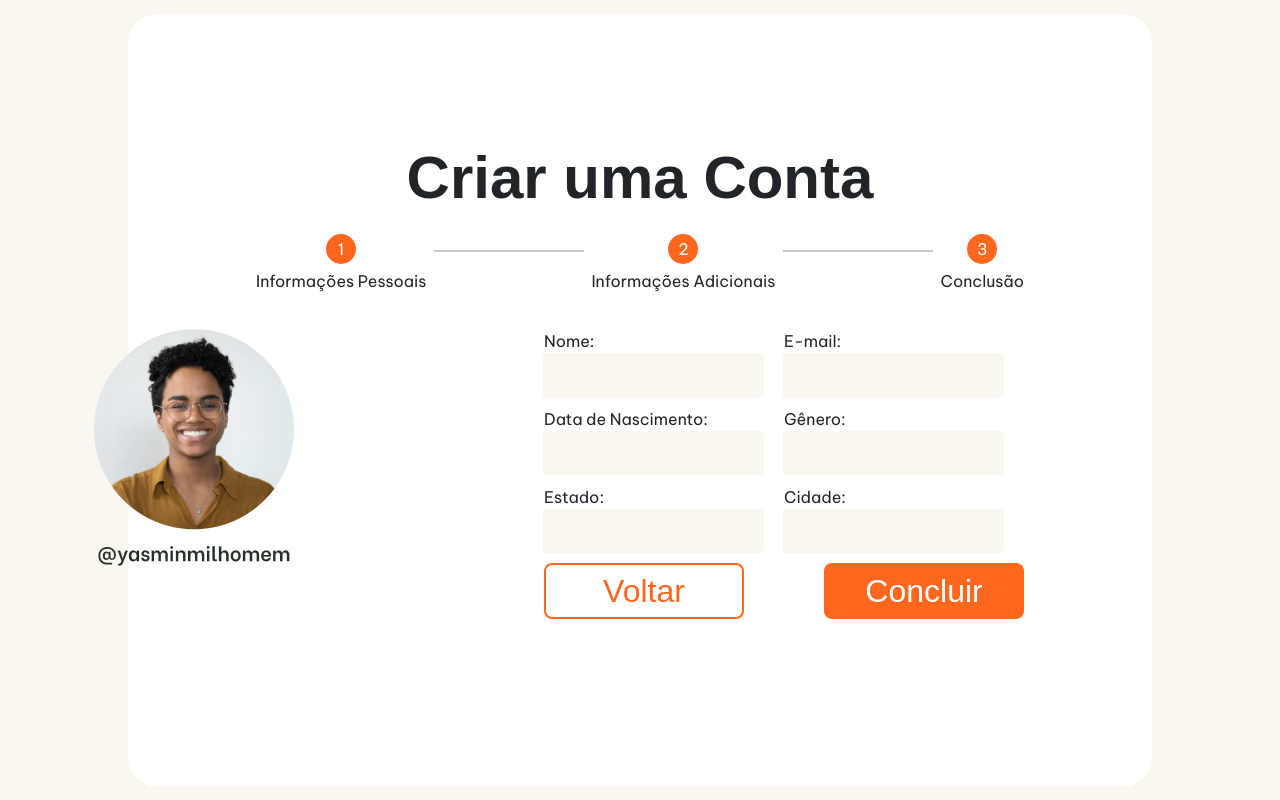
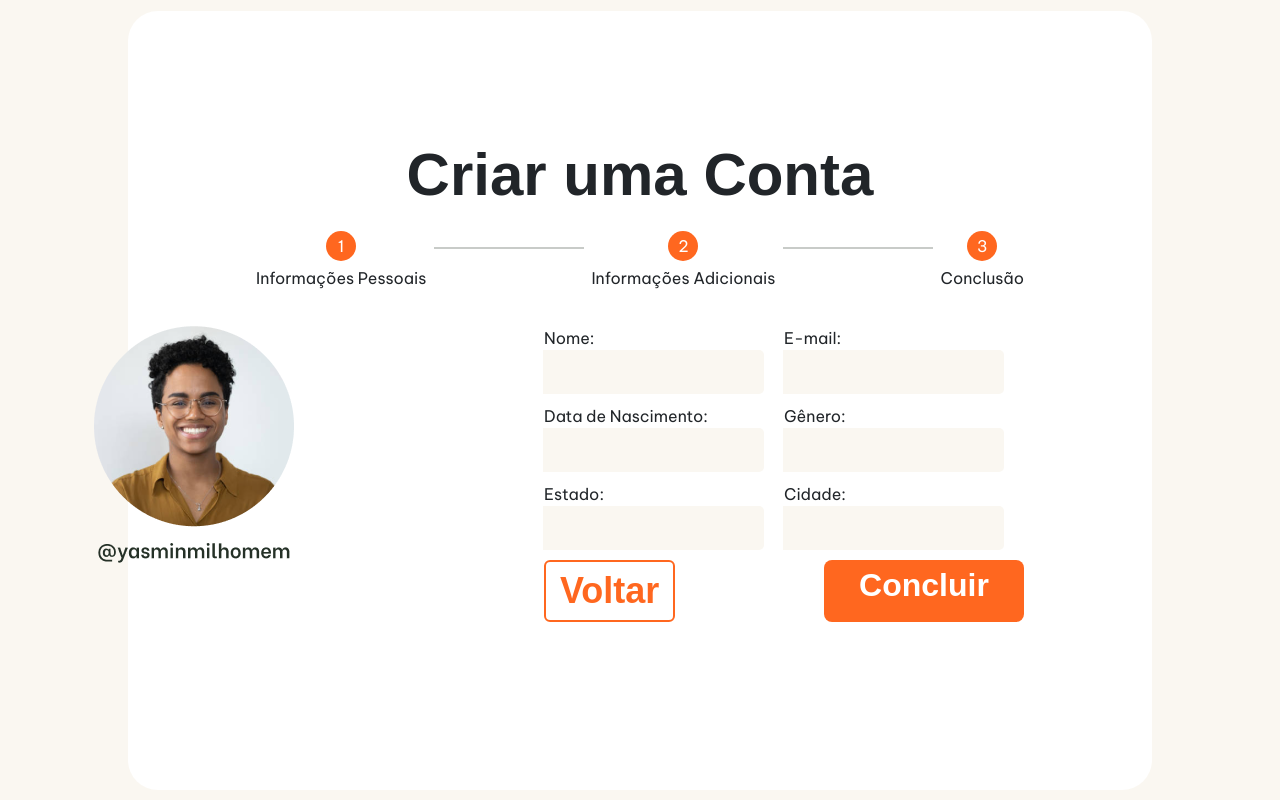
Before and after one commit to NaumDiniz/4-desafio-programa-trilhas-inova-, a plain HTML site: page Cadastro-conclusao.html in a window 1280 px wide. Drawn offline with nearby package versions, Linux system fonts and the light colour scheme; a web font is replaced by a local one.

Commit message:
melhorias de responsividade

```diff
--- a/Cadastro-conclusao.html
+++ b/Cadastro-conclusao.html
@@ -109,8 +109,8 @@
 
                         </div>
                         <div class="botoes" style="display: flex; justify-content: space-between; ">
-                            <button class="conta-existente">Voltar</button>
-                            <button class="proximo">Concluir</button>
+                            <a href="Cadastro-informacoes-adicionais.html" class="botao-secundario">Voltar</a>
+                            <a href="" class="botao-primario">Concluir</a>
                         </div>
                     </form>
                 </div>
--- a/styles/Cadastro.css
+++ b/styles/Cadastro.css
@@ -109,27 +109,7 @@ body {
     gap: 70px;
 }
 
-button {}
-
-.conta-existente {
-    background: none;
-    border: 2px solid #FF671F;
-    color: #FF671F;
-
-    width: 200px;
-
-    padding: 2px;
-
-    border-radius: 8px;
-    cursor: pointer;
-
-
-
-
-
-}
-
-.proximo {
+.botao-primario {
     background: #FF671F;
 
     width: 200px;
@@ -139,7 +119,20 @@ button {}
     border-radius: 8px;
     cursor: pointer;
     color: white;
+    text-decoration: none;
 }
+
+.botao-secundario {
+    border: 2px solid #FF671F;
+    border-radius: 6px;
+    padding: 2px 14px;
+    font-family: "Dongle", sans-serif;
+    font-size: 36px;
+    font-weight: 600;
+    color: #FF671F;
+    transition: transform .8s;
+    text-decoration: none;
+  }
 
 .midias-sociais {
     display: flex;
@@ -147,6 +140,7 @@ button {}
     text-align: center;
     align-items: center;
     color: #253127;
+
 }
 
 .midias-sociais .titulo-midias-sociais {
```
Also changed, not shown: Cadastro-informacoes-adicionais.html (+2 -2 lines), Cadastro-informacoes-pessoais.html (+2 -2 lines).
